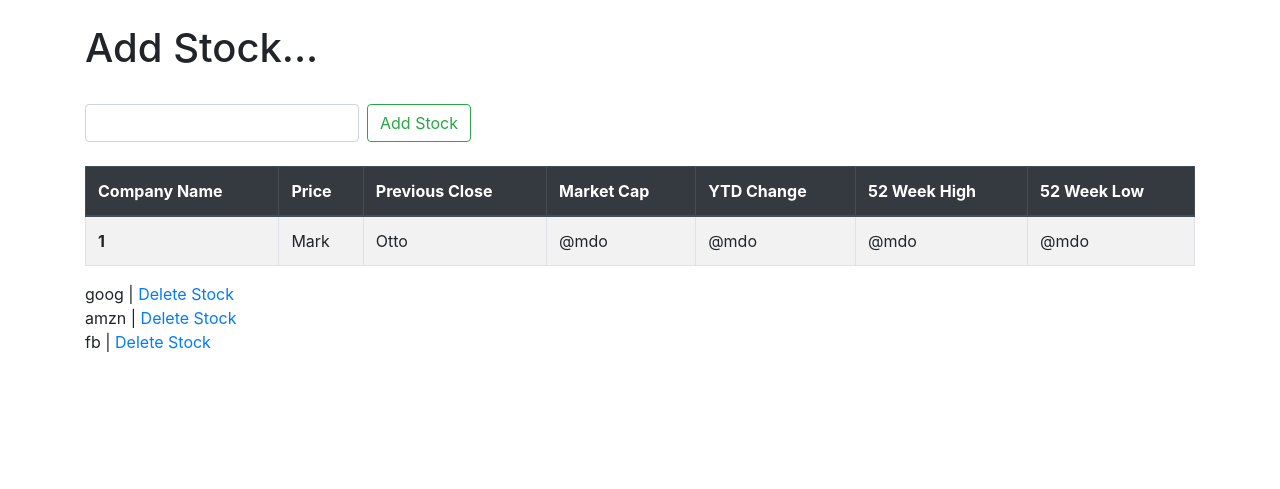
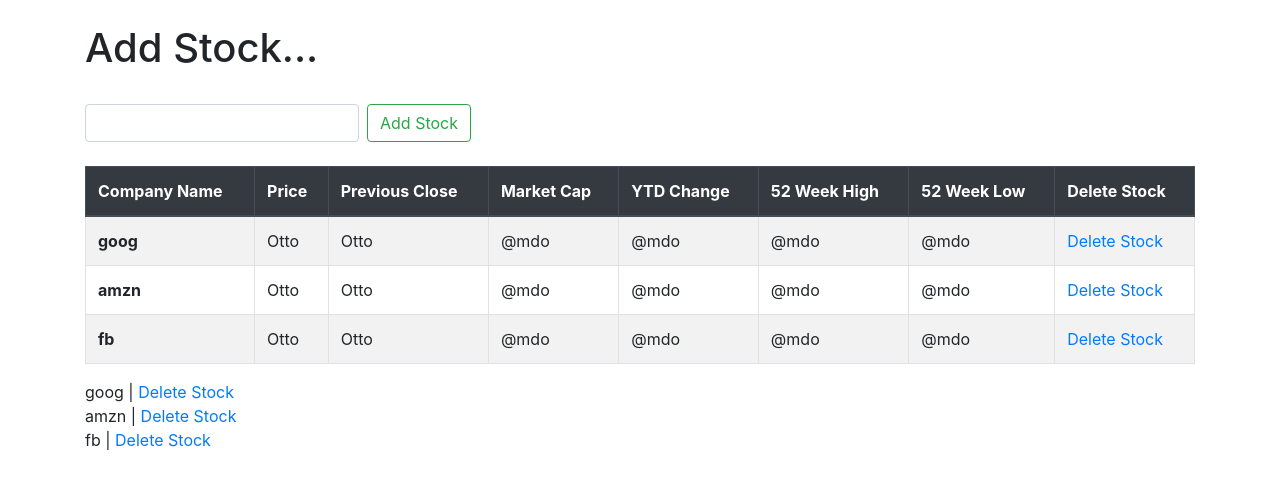
Before and after one commit to Anisaahamed5/Project04, a Django app: page /add_stock.html in a window 1280 px wide. Shown: the part 56-545 px from the top of the page. Run offline with Django 3.2, Linux system fonts and the light colour scheme; data comes from the database, SQL or seed files in the repository; both versions use the stored data as it was after the commit; data that the repository does not hold is empty.

Commit message:
created a lopp to display list items

```diff
--- a/Project04/quotes/templates/add_stock.html
+++ b/Project04/quotes/templates/add_stock.html
@@ -21,19 +21,28 @@
         <th scope="col">YTD Change</th>
         <th scope="col">52 Week High</th>
         <th scope="col">52 Week Low</th>
+        <th scope="col">Delete Stock</th>
 
       </tr>
     </thead>
     <tbody>
+{% if ticker %}
+        {% for item in ticker %}
             <tr>
-        <th scope="row">1</th>
-        <td>Mark</td>
+                <th scope="row">{{ item }}</th>
+                <td>Otto</td>
                 <td>Otto</td>
                 <td>@mdo</td>
                 <td>@mdo</td>
                 <td>@mdo</td>
                 <td>@mdo</td>
+                <td><a href="{% url 'delete' item.id %}">
+                    Delete Stock</a></td>
+
             </tr>
+        {% endfor %}
+{% endif %}
+
     </tbody>
   </table>
 
@@ -42,4 +51,16 @@
     Delete Stock</a><br/>
 {% endfor %}
 
+<br/><br/>
+
+{% for list_item in output %}
+        {{ list_item.companyName }}<br/>
+        {{ list_item.latestPrice }}<br/>
+        {{ list_item.previousClose }}<br/>
+        {{ list_item.marketCap }}<br/>
+        {{ list_item.ytdChange }}<br/>
+        {{ list_item.week52High }}<br/>
+        {{ list_item.week52Low }}<br/><br/>
+{% endfor %}
+
 {% endblock %}
--- a/Project04/quotes/views.py
+++ b/Project04/quotes/views.py
@@ -30,6 +30,9 @@ def about(request):
     return render(request, 'about.html', {})
 
 def add_stock(request):
+    import requests
+    import json
+
     if request.method == 'POST':
         form = StockForm(request.POST or None)
 
@@ -40,7 +43,17 @@ def add_stock(request):
     else:
 
         ticker = Stock.objects.all()
-        return render(request, 'add_stock.html', {'ticker': ticker})
+        output =[]
+        for ticker_item in ticker:
+            api_request = requests.get("https://cloud.iexapis.com/stable/stock/"+ str(ticker_item) +"/quote?token=pk_378fb4b735894bae8434380e31b2f915")
+
+            try:
+                api = json.loads(api_request.content)
+                output.append(api)
+            except Exception as e:
+                api = "Error..."
+
+        return render(request, 'add_stock.html', {'ticker': ticker, 'output': output})
 
 def delete(request, stock_id):
     item = Stock.objects.get(pk=stock_id)
```
Also changed, not shown: Project04/db.sqlite3. Lines whose indentation alone changed are shown as unchanged.
